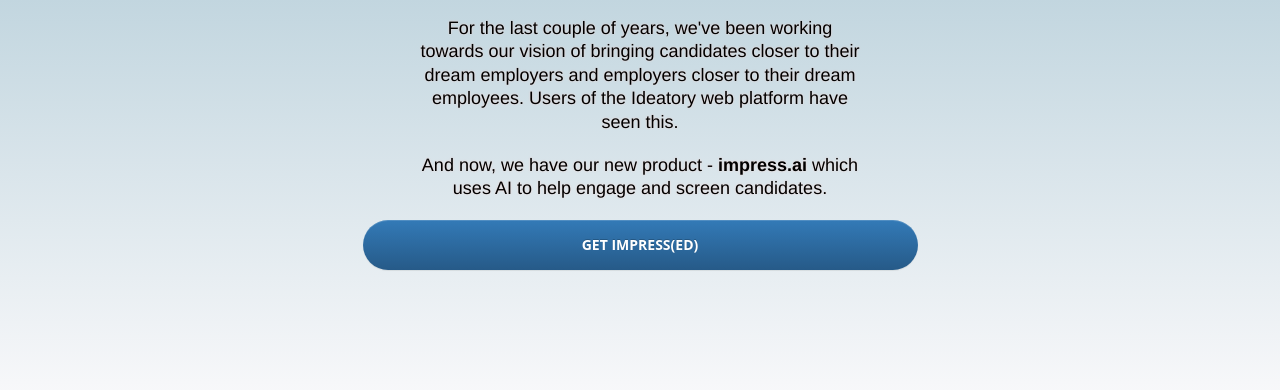
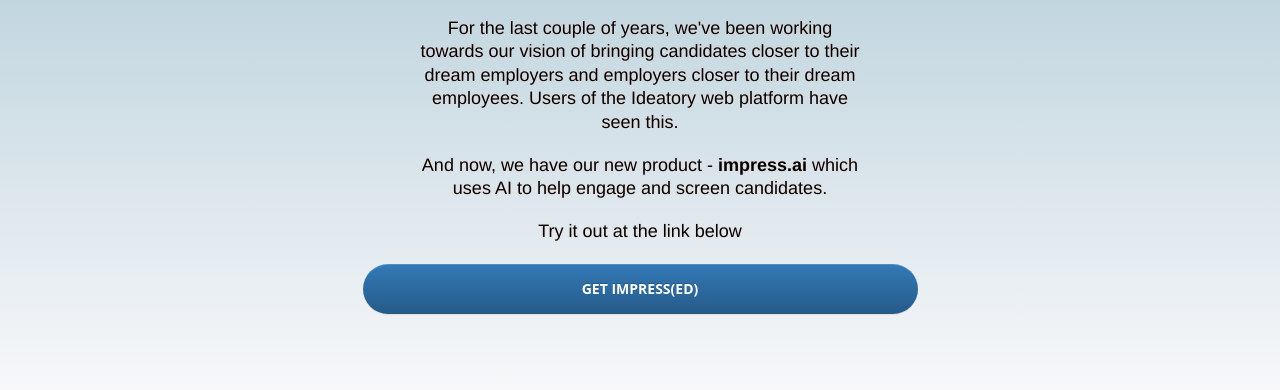
Before and after one commit to Pratyum/Ideatory, a plain HTML site: page index.html in a window 1280 px wide. Shown: the part 360-750 px from the top of the page. Drawn offline with nearby package versions, Linux system fonts and the light colour scheme.

Commit message:
Added try it out below

```diff
--- a/index.html
+++ b/index.html
@@ -69,6 +69,9 @@
                         <p>
                         And now, we have our new product - <strong>impress.ai</strong> which uses AI to help engage and screen candidates.
                         </p>
+                        <p>
+                            Try it out at the link below
+                        </p>
                     </div>
 
                 </div>
```
